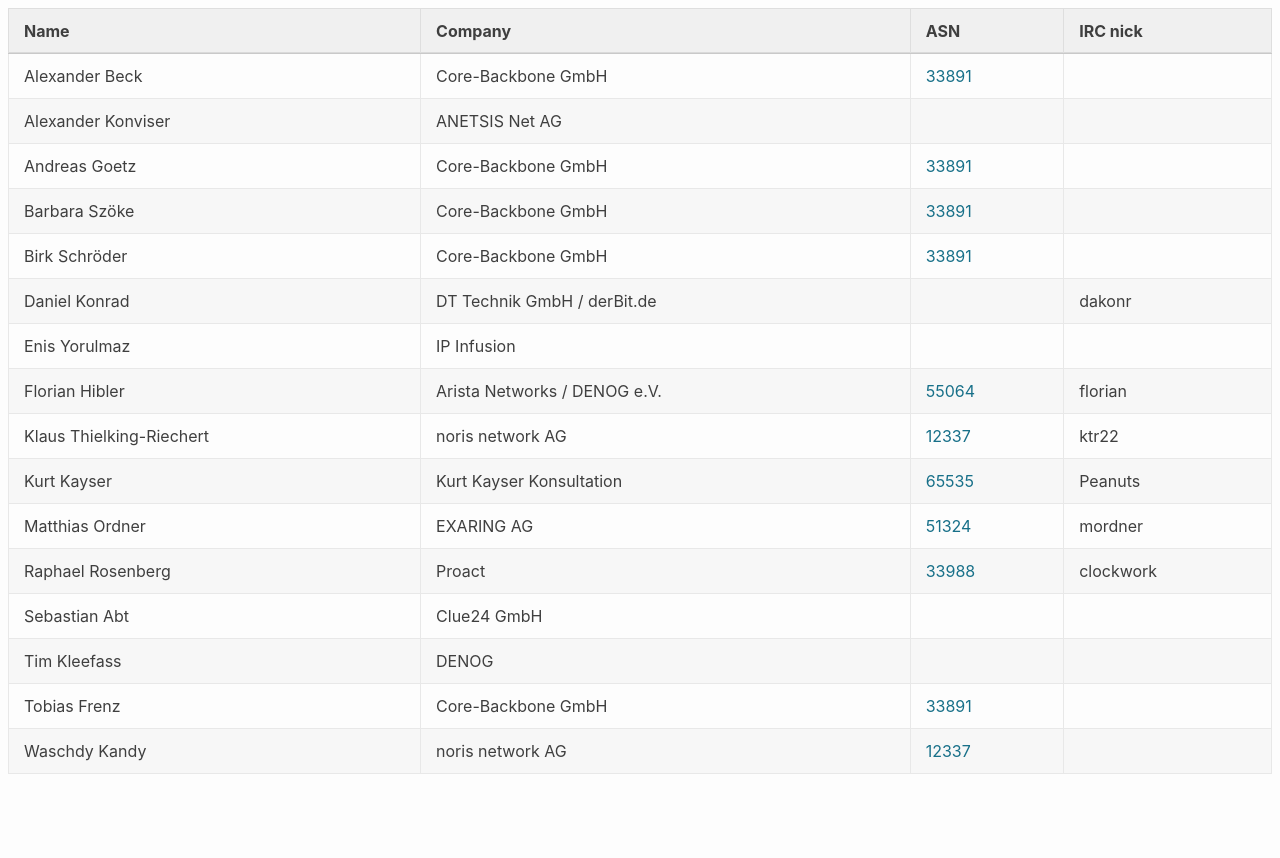
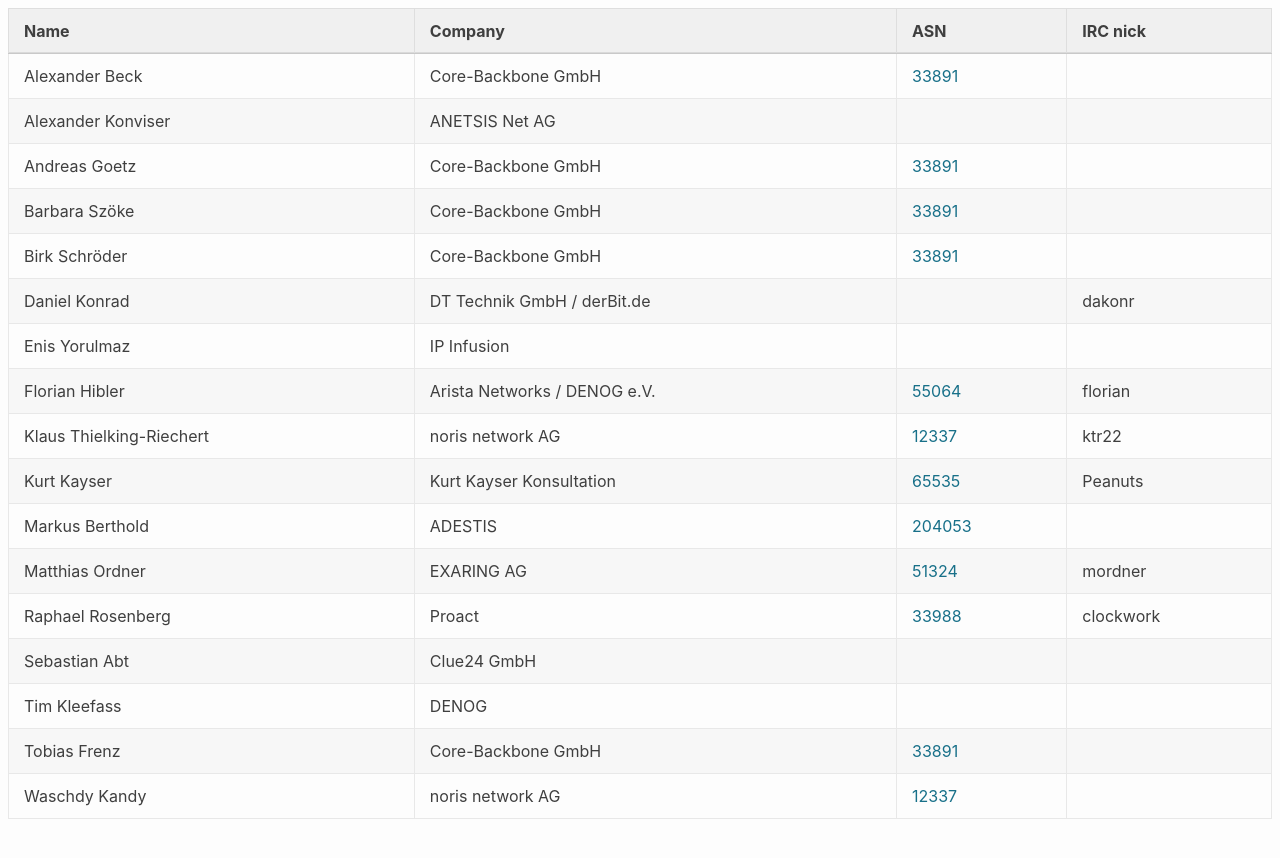
Before and after one commit to denog/pretix-attendeelist, a Jekyll site: the page built from meetup2023_05/index.markdown, in a window 1280 px wide. Shown: the top 858 px of the page. Built offline with Jekyll 4.4.1, drawn with Linux system fonts in a browser that asks for light colours.

Commit message:
Latest data: Mon Jul 10 11:09:46 UTC 2023

```diff
--- a/_data/attendees_denog_meetup_2023_05.json
+++ b/_data/attendees_denog_meetup_2023_05.json
@@ -60,6 +60,12 @@
     "asn": "65535"
   },
   {
+    "name": "Markus Berthold",
+    "company": "ADESTIS",
+    "irc": null,
+    "asn": "204053"
+  },
+  {
     "name": "Matthias Ordner",
     "company": "EXARING AG",
     "irc": "mordner",
```
